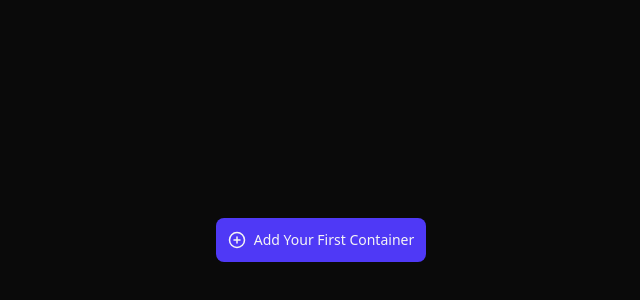
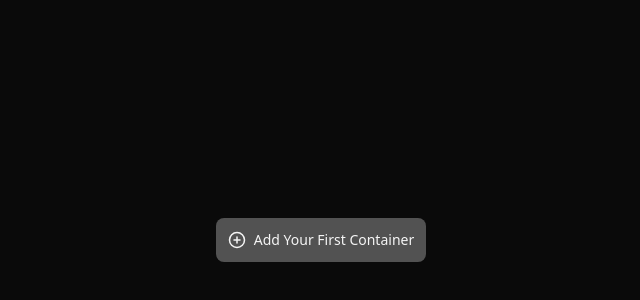
Before and after one commit to mattchastain/Todo-List, a React (Vite) app: page / in a window 1280 px wide. Shown: the part 160-460 px from the top of the page, without its empty margins (319-959 px from the left). Built offline with nearby package versions, Linux system fonts and the light colour scheme.

Commit message:
add dropdownItem option

```diff
--- a/src/components/button/button.tsx
+++ b/src/components/button/button.tsx
@@ -7,6 +7,7 @@ interface ButtonProps {
 	variant?: 'default' | 'outline' | 'ghost' | 'danger';
 	disabled?: boolean;
 	icon?: LucideIcon;
+	dropdownItem?: boolean;
 }
 
 export function Button({
@@ -16,19 +17,27 @@ export function Button({
 	variant = 'default',
 	disabled = false,
 	icon: Icon,
+	dropdownItem = false,
 }: ButtonProps) {
 	const baseClasses =
-		'flex items-center justify-center h-max p-2 md:p-3 gap-2 rounded md:rounded-lg text-xs font-bold md:text-sm md:font-medium ring-offset-background focus-visible:outline-none focus-visible:ring-2 disabled:pointer-events-none disabled:opacity-50 transition-all cursor-pointer';
+		'flex items-center h-max p-2 md:p-3 gap-2 rounded md:rounded-lg text-xs font-bold md:text-sm md:font-medium ring-offset-background focus-visible:outline-none focus-visible:ring-2 disabled:pointer-events-none disabled:opacity-50 transition-all cursor-pointer';
 
 	const variantClasses = {
-		default: 'bg-indigo-600 text-primary hover:bg-indigo-800',
-		outline: 'bg-transparent border-2 border-neutral-700 hover:bg-neutral-800/50',
-        ghost: 'bg-transparent hover:bg-neutral-800',
-        danger: 'bg-red-600 hover:bg-red-800',
+		default: 'bg-neutral-600 text-primary hover:bg-neutral-700',
+		outline:
+			'bg-transparent border-2 border-neutral-700 hover:bg-neutral-800/50',
+		ghost: 'bg-transparent hover:bg-neutral-800',
+		danger: 'bg-red-600 hover:bg-red-800',
 	};
 
 	return (
-		<button onClick={onClick} disabled={disabled} className={`${baseClasses} ${variantClasses[variant]} ${fullWidth ? 'w-full' : ''}`}>
+		<button
+			onClick={onClick}
+			disabled={disabled}
+			className={`${dropdownItem ? 'text-left' : 'justify-center'} ${baseClasses} ${variantClasses[variant]} ${
+				fullWidth ? 'w-full' : ''
+			}`}
+		>
 			{Icon && <Icon size={18} />}
 			{label}
 		</button>
```
